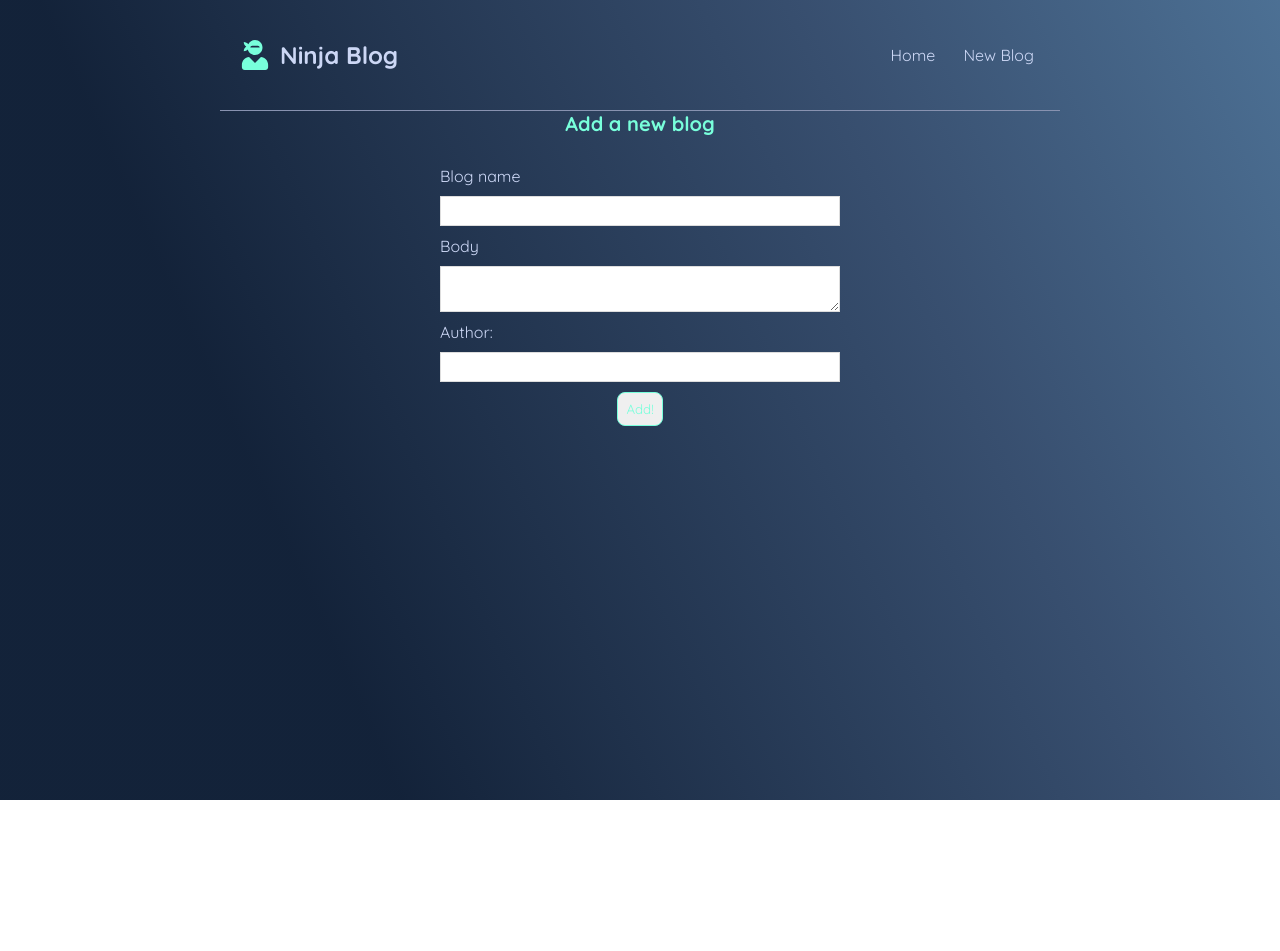
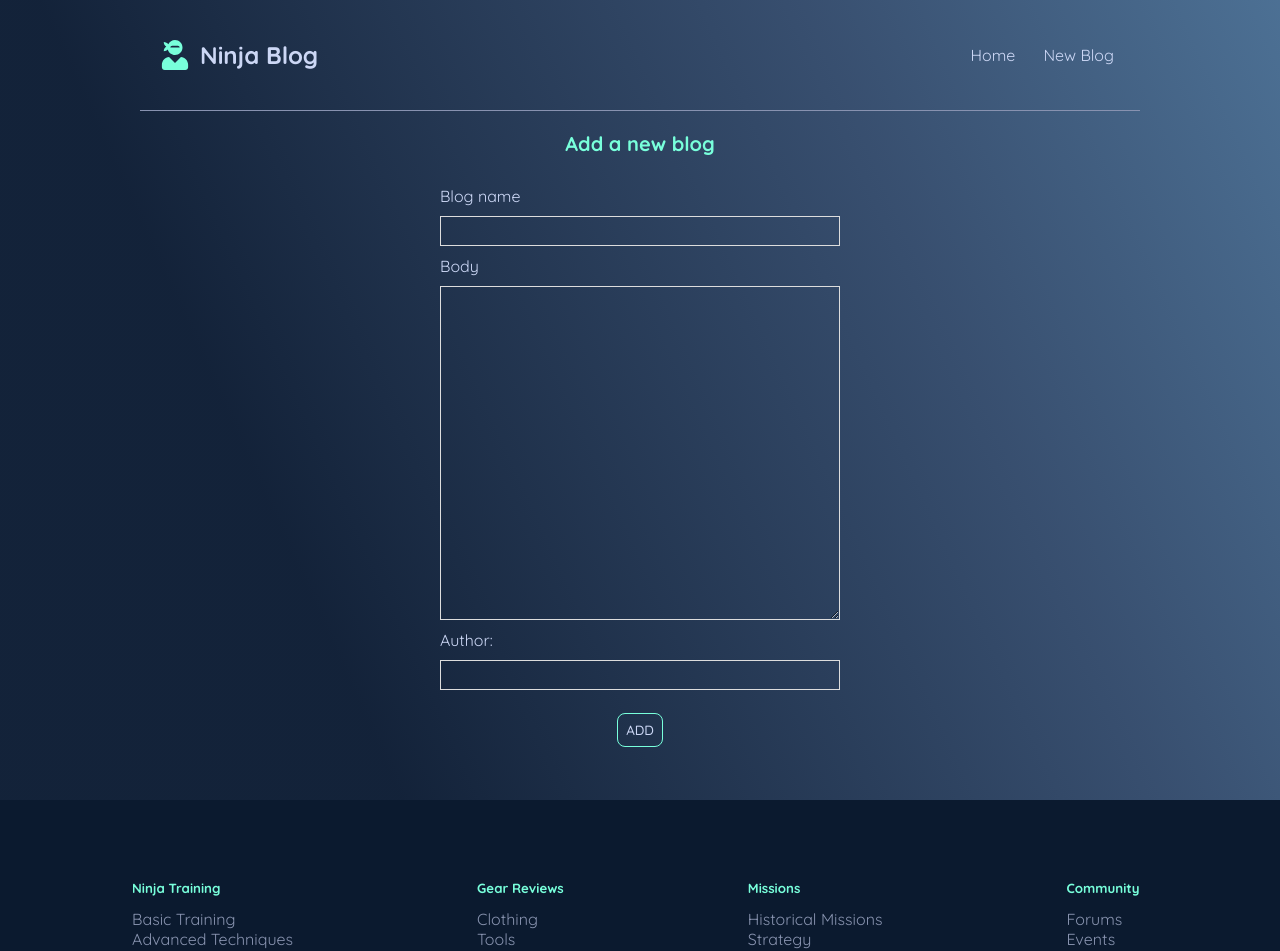
Before and after one commit to ToniRajamaki/Ninja-react-blog, a React (Create React App) app: page /Ninja-react-blog/create in a window 1280 px wide. Shown: the top 951 px of the page. Before the commit the page ends 800 px from the top, so only its background shows below. Built offline with nearby package versions, Linux system fonts and the light colour scheme.

Commit message:
added bunch of more styling here n there, and fixed footer

```diff
--- a/src/App.js
+++ b/src/App.js
@@ -4,8 +4,7 @@ import Create from "./Create";
 import BlogDetails from "./BlogDetails";
 import { BrowserRouter as Router, Route, Switch } from "react-router-dom";
 import LoadingAnimation from "./LoadingAnimation";
-import Featured from "./Featured";
-import HeroSection from "./HeroSection";
+import Footer from "./Footer";
 import "./Styles/app.css";
 
 // Set the base URL for all routes
@@ -31,6 +30,7 @@ function App() {
           </Switch>
         </div>
       </div>
+        <Footer />
     </Router>
   );
 }
--- a/src/BlogList.js
+++ b/src/BlogList.js
@@ -18,7 +18,7 @@ const BlogList = ({ title }) => {
   }, [])
 
   return (
-    <div className='blog-list' id="all-blogs">
+    <div className='blog-list' id='all-blogs'>
       <div
         style={{
           display: 'flex',
@@ -40,28 +40,22 @@ const BlogList = ({ title }) => {
             <Link to={`/blog/${blog.id}`}>
               <h2>{blog.title}</h2>
               <div>
-                <div
-                  style={{
-                    display: 'flex',
-                    justifyContent: 'space-between',
-                    alignItems: 'center',
-                  }}>
-                  <span style={{ marginRight: 'auto', color: "var(--font-light)" }}>
+                <div className='blog-preview-container'>
+                  <span
+                    style={{ marginRight: 'auto', color: 'var(--font-light)' }}>
                     Written by {blog.author}
                   </span>
-                  <span style={{ marginRight: 'auto', }}>
-                    {ShowDate(blog.creationDate)}
-                  </span>
-                  <FaGlasses
-                    size={15}
-                    strokeWidth={1.0}
-                    className='LuGlasses'
-                  />
-                  <p
-                    className='whiteHover'
-                    style={{ paddingLeft: '15px', fontSize: '10px' }}>
-                    6 min
-                  </p>
+                  <div className='blog-specs'>
+                    <span style={{ marginRight: 'auto', fontsize: '12px' }}>
+                      {ShowDate(blog.creationDate)}
+                    </span>
+
+                    <span>
+      <p style={{ fontSize: "12px", paddingLeft: "10px" }}>
+        6min read
+      </p>
+                    </span>
+                  </div>
                 </div>
               </div>
             </Link>
--- a/src/Create.js
+++ b/src/Create.js
@@ -47,6 +47,7 @@ const Create = () => {
           <textarea
             type="text"
             required
+            rows={20}
             value={body}
             onChange={(e) => setBody(e.target.value)}
           />
@@ -61,7 +62,7 @@ const Create = () => {
           />
         </label>
 
-        <button>Add!</button>
+        <button className="create-button">ADD</button>
       </form>
     </div>
   );
--- a/src/Date.jsx
+++ b/src/Date.jsx
@@ -1,7 +1,6 @@
 import React from 'react';
 import './Styles/ShowDate.css';
 import { MdDateRange } from "react-icons/md";
-import './index.css'; // Import the CSS file
 
 
 const ShowDate = (date) => {
@@ -21,8 +20,8 @@ const ShowDate = (date) => {
 
     return (
       <div className="show-date">
-      <MdDateRange size={12} strokeWidth={0.1} colors="white" />
-      <p style={{ fontSize: 10 }}>
+      <MdDateRange size={15} strokeWidth={0.1} colors="white" />
+      <p style={{ fontSize: "12px", paddingLeft: "10px" }}>
         {formatDate(date)}
       </p>
     </div>
--- a/src/HeroSection.js
+++ b/src/HeroSection.js
@@ -1,4 +1,5 @@
 import React from 'react';
+import {Link} from 'react-router-dom/cjs/react-router-dom.min';
 import './Styles/HeroSection.css'; // Make sure to import the CSS file
 
 const HeroSection = () => {
@@ -11,7 +12,7 @@ const HeroSection = () => {
         <h1 className="title">Written by Ninjas</h1>
         <p className="subtitle">Unleash your inner <span style={{ color: "var(--main)" }}>Ki</span> and embrace the knowledge of the clan.</p>
         <a href="#all-blogs" className="button-primary">Explore blogs</a>
-        <a href="/Ninja-react-blog/create" className="button-secondary">New Blog</a>
+        <Link to="/create" className="button-secondary">Create your own</Link>
       </div>
       <img src={imageUrl} alt="Ninja Hero" className="hero-image" />
     </section>
--- a/src/Home.js
+++ b/src/Home.js
@@ -31,7 +31,7 @@ const Home = () => {
       <br />
       <FeaturedSection></FeaturedSection>
 
-      <Footer></Footer>
+      {/* <Footer></Footer> */}
       <br />
     </div>
   )
--- a/src/Styles/FeaturedSection.css
+++ b/src/Styles/FeaturedSection.css
@@ -1,8 +1,18 @@
 /* FeaturedSection.css */
 .featured-section {
     display: flex;
-    align-items: flex-start; /* Align items to the start vertically */
-    justify-content: space-evenly;
+    align-items: center; /* Align items to the start vertically */
+    justify-content: space-between;
+}
+
+@media (min-width: 1200px) {
+    .text-content {
+        max-width: 40%;
+    }
+
+    .image-content {
+        max-width: 45%;
+    }
 }
 
 .text-content h2 {
--- a/src/Styles/Footer.css
+++ b/src/Styles/Footer.css
@@ -1,11 +1,9 @@
 /* Footer.css */
 .site-footer {
-    margin-top: 5em;
     background-color: var(--secondary);
     color: var(--font-color);
-    padding: 20px 0px;
-    padding-top: 0px;
-    font-family: "Quicksand";
+    padding: 20px 20px;
+    padding-top: 20px;
   }
 
   .footer-content {
@@ -14,12 +12,14 @@
     flex-wrap: wrap;
     max-width: 1200px;
     margin: 0 auto;
-    padding: 20px 0px;
+    padding: 20px 20px;
+
   }
 
   .footer-section h5 {
     color: var(--main);
-    margin-bottom: 15px;
+    margin-bottom: 1em;
+    margin-top: 3em;
   }
 
   .footer-section ul {
--- a/src/Styles/HeroSection.css
+++ b/src/Styles/HeroSection.css
@@ -36,59 +36,3 @@
     color: var(--font-light);
     margin-bottom: 1.5em;
 }
-
-.button-primary {
-    color: black;
-    background-color: var(--main);
-    border: 1px solid var(--main);
-    font-weight: 500;
-    padding: 8px;
-    border-radius: 5px;
-    cursor: pointer;
-    text-decoration: none;
-    margin-right: 2em;
-}
-
-.button-primary:hover {
-  background-color: #5cc7aa; /* MAIN */
-    border-color: var(--main-hover);
-}
-
-.button-secondary {
-    color: var(--font-color);
-    font-weight: 500;
-    border: 1px solid var(--main);
-    padding: 8px;
-    border-radius: 8px;
-    cursor: pointer;
-    text-decoration: none;
-}
-
-.button-secondary:hover {
-    background-color: var(--hover-bg);
-    border-color: var(--secondary-hover);
-}
-
-  .button-primary {
-    color: black;
-    background-color: var(--main);
-  border: 1px solid var(--main);
-  font-weight: 500;
-  padding: 8px;
-  border-radius: 5px;
-  cursor: pointer;
-  text-decoration: none;
-  margin-right: 2em;
-
-  }
-
-  .button-secondary {
-    color: var(--font-color);
-    font-weight: 500;
-  border: 1px solid var(--main);
-  padding: 8px;
-  border-radius: 8px;
-  cursor: pointer;
-  text-decoration: none;
-
-  }
--- a/src/Styles/ShowDate.css
+++ b/src/Styles/ShowDate.css
@@ -1,7 +1,7 @@
 /* ShowDate.css */
 
 .show-date {
-    font-size: 16px; /* Change the font size as desired */
+    font-size: 3em; /* Change the font size as desired */
     color: #c20c0c; /* Change the font color as desired */
     text-align: center; /* Change the text alignment as desired */
   }
--- a/src/index.css
+++ b/src/index.css
@@ -12,14 +12,12 @@
 }
 
 /* base styles */
-/* html,body{
+html,body{
     background: linear-gradient(245.59deg, hsl(210, 32%, 44%) 0%, hsl(215, 33%, 33%) 28.53%, hsl(216, 50%, 15%) 75.52%);
 
     height: 100%;
     width: 100%;
-    position: relative;
-    min-height: 100vh;
-} */
+}
 
 * {
   margin: 0;
@@ -32,7 +30,7 @@
   padding: 20px;
   display: flex;
   align-items: center;
-  max-width: 50em;
+  max-width: 60em;
   margin: 0 auto;
   border-bottom: 1px solid var(--font-light);
 }
@@ -55,8 +53,8 @@
 .content {
   padding-bottom: 0;
   margin-bottom: 0;
-  max-width: 50em;
-  margin: 40px auto;
+  max-width: 60em;
+  margin: auto auto;
   padding: 20px;
 }
 
@@ -147,6 +145,7 @@ margin: 0.2em;
   max-width: 400px;
   margin: 0 auto;
   text-align: center;
+  padding-top: 20px;
 }
 .create label {
   text-align: left;
@@ -165,13 +164,7 @@ margin: 0.2em;
   box-sizing: border-box;
   display: block;
 }
-.create button {
-  color: var(--main);
-  border: 1px solid var(--main);
-  padding: 8px;
-  border-radius: 8px;
-  cursor: pointer;
-}
+
 
 input:active, input:focus, textarea:active, textarea:focus, select:active, select:focus{
   border: 1px solid var(--main);
@@ -179,9 +172,24 @@ input:active, input:focus, textarea:active, textarea:focus, select:active, selec
   box-shadow: none;
   background-color: var(--hover-bg);
 }
+input, input, textarea, textarea, select, select{
+  border: 1px solid var(--main);
+  outline: none;
+  box-shadow: none;
+  background-color: rgba(0,0,0,0);
+}
 
-.create button:hover {
-  background-color: var(--hover-bg);
+label:active, label:focus, label:hover{
+  color: var(--main);
+}
+
+.blog-specs{
+  display: flex;
+  gap: 2em;
+}
+.blog-preview-container{
+  display: flex;
+  justify-self: flex-end;
 }
 
 .LuGlasses{
@@ -229,3 +237,66 @@ ALLIGN SOMEWHERE */
   align-items: center;
   height: 200px;
 }
+
+/* buttons */
+.button-primary {
+  color: black;
+  background-color: var(--main);
+  border: 1px solid var(--main);
+  font-weight: 500;
+  padding: 8px;
+  border-radius: 5px;
+  cursor: pointer;
+  text-decoration: none;
+  margin-right: 2em;
+}
+
+.button-primary:hover {
+background-color: #5cc7aa; /* MAIN */
+  border-color: var(--main-hover);
+}
+
+.button-secondary {
+  color: var(--font-color);
+  font-weight: 500;
+  border: 1px solid var(--main);
+  padding: 8px;
+  border-radius: 8px;
+  cursor: pointer;
+  text-decoration: none;
+}
+
+.button-secondary:hover {
+  background-color: var(--hover-bg);
+  border-color: var(--secondary-hover);
+}
+
+.button-primary {
+  color: black;
+  background-color: var(--main);
+border: 1px solid var(--main);
+font-weight: 500;
+padding: 8px;
+border-radius: 5px;
+cursor: pointer;
+text-decoration: none;
+margin-right: 2em;
+
+}
+
+.create-button {
+  color: var(--font-color);
+  background-color: rgba(0,0,0,0);
+  margin-top: 1em;
+  font-weight: 500;
+  border: 1px solid var(--main);
+  padding: 8px;
+  border-radius: 8px;
+  cursor: pointer;
+  text-decoration: none;
+}
+
+.create-button:hover {
+  background-color: var(--hover-bg);
+  border-color: var(--secondary-hover);
+}
```
